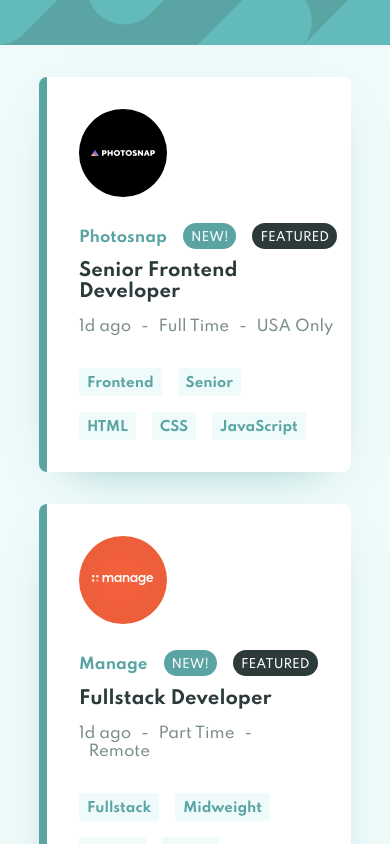
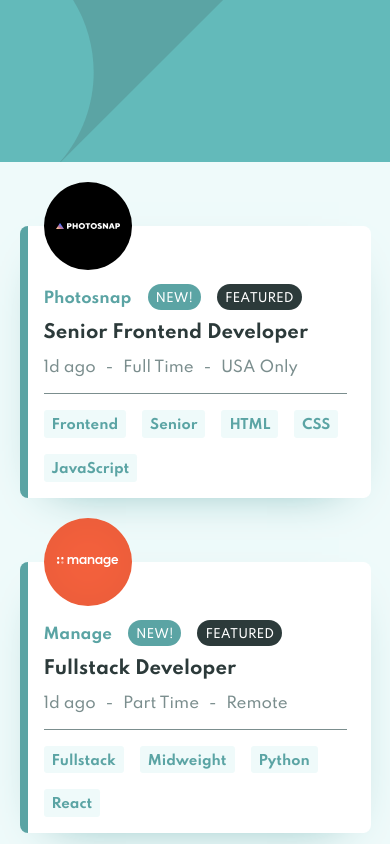
Before and after one commit to simoneclr/fm-jobs-listings, a React (Create React App) app: page / in a window 390 px wide. Shown: the top 844 px of the page. Built offline with nearby package versions, Linux system fonts and the light colour scheme.

Commit message:
Add mobile layout

```diff
--- a/src/App.js
+++ b/src/App.js
@@ -6,7 +6,8 @@
 	return (
 		<React.Fragment>
 			<div className="bg-header">
-				<img src="./images/bg-header-desktop.svg" alt=""/>
+				<img src="./images/bg-header-desktop.svg" alt="" className="desktop"/>
+				<img src="./images/bg-header-mobile.svg" alt="" className="mobile"/>
 			</div>
 
 			<div className="container">
--- a/src/index.js
+++ b/src/index.js
@@ -2,6 +2,7 @@
 import ReactDOM from "react-dom"
 
 import "./style.css"
+import "./style-mobile.css"
 
 import App from "./App"
 
--- /dev/null
+++ b/src/style-mobile.css
@@ -0,0 +1,46 @@
+@media screen and (max-width: 800px) {
+	.desktop {
+		display: none;
+	}
+
+	.mobile {
+		display: initial;
+	}
+
+	.container {
+		width: 90%;
+	}
+
+	.card {
+		padding: 1rem;
+	}
+
+	.filters-menu {
+		column-gap: 0;
+		transform: translateY(-2rem);
+		margin-bottom: -2rem;
+	}
+
+	.job-listing {
+		position: relative;
+		padding-top: 3rem;
+		margin-top: 4rem;
+		gap: 0;
+	}
+
+	.logo	{
+		position: absolute;
+		/* Half the image height */
+		top: -44px;
+	}
+
+	.details {
+		width: 100%;
+		padding: 1rem 0;
+		border-bottom: 1px solid var(--dark-grayish-cyan);
+	}
+
+	.job-tags {
+		margin-top: 1rem;
+	}
+}
--- a/src/style.css
+++ b/src/style.css
@@ -26,6 +26,10 @@
 	min-height: 100vh;
 	padding: 0;
 	margin: 0;
+}
+
+.mobile {
+	display: none;
 }
 
 .card {
```
